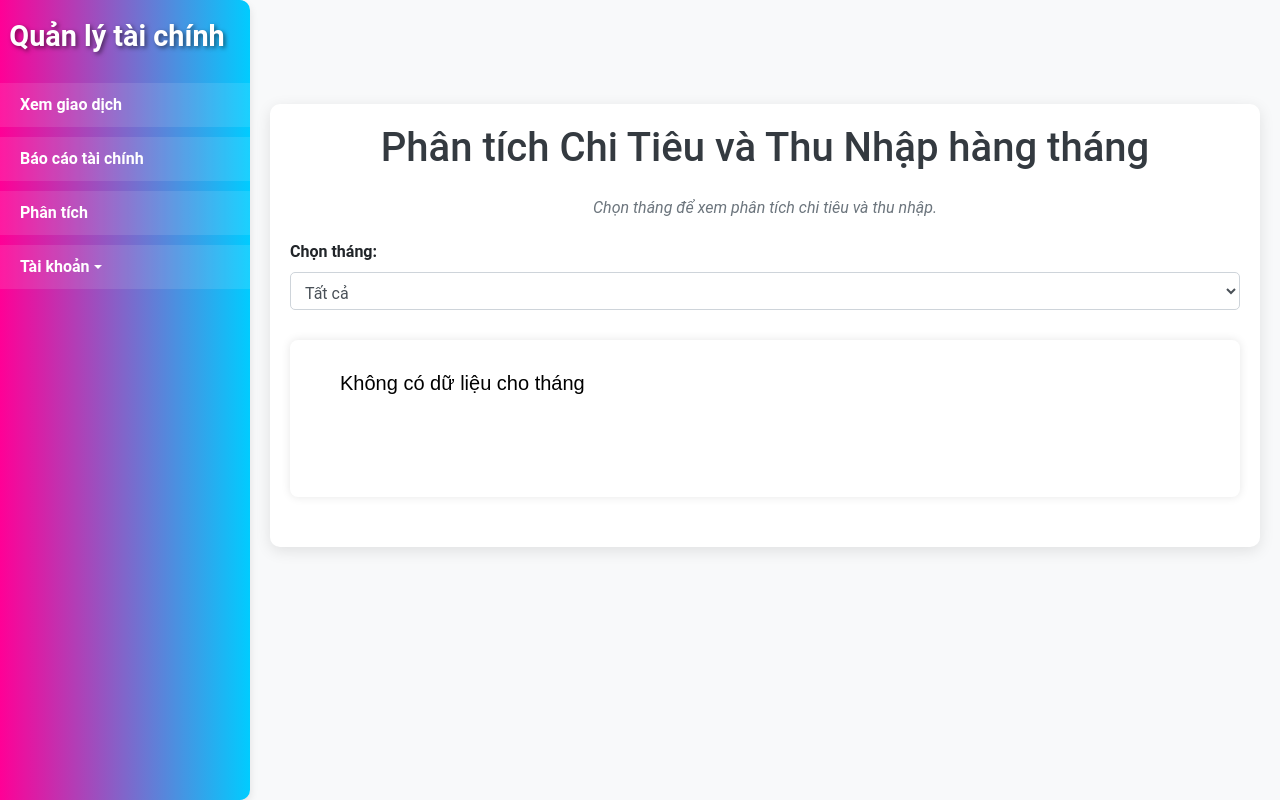
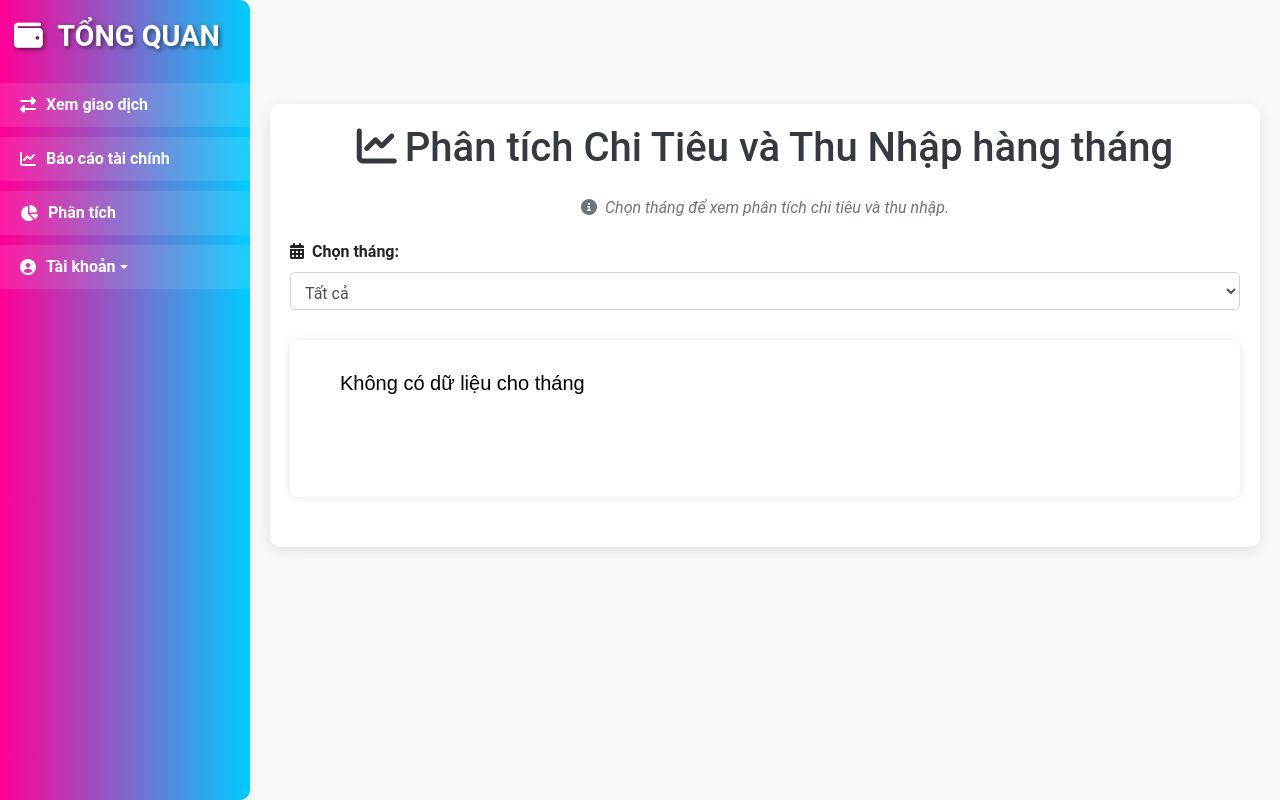
Before and after one commit to quytai0402/PythonNangCao, a Flask app: template templates/analysis.html in a window 1280 px wide. Run offline with Flask 3, Linux system fonts and the light colour scheme; the template is opened without the code that fills it, so the values that code supplies are empty; some libraries are stand-ins or nearby versions.

Commit message:
Update analysis.html

```diff
--- a/templates/analysis.html
+++ b/templates/analysis.html
@@ -4,6 +4,7 @@
     <meta charset="UTF-8">
     <meta name="viewport" content="width=device-width, initial-scale=1.0">
     <title>Phân tích và Dự báo</title>
+    <link rel="stylesheet" href="https://cdnjs.cloudflare.com/ajax/libs/font-awesome/6.4.0/css/all.min.css">
     <link rel="stylesheet" href="https://stackpath.bootstrapcdn.com/bootstrap/4.3.1/css/bootstrap.min.css">
     <script src="https://code.jquery.com/jquery-3.3.1.slim.min.js"></script>
     <script src="https://cdnjs.cloudflare.com/ajax/libs/popper.js/1.14.7/umd/popper.min.js"></script>
@@ -89,7 +90,6 @@
             }
         }
 
-
         h1, h2 {
             color: #343a40;
             margin-bottom: 20px;
@@ -130,6 +130,11 @@
         .card {
             margin-bottom: 20px;
             box-shadow: 0 2px 5px rgba(0, 0, 0, 0.15);
+            border-radius: 15px;
+            transition: transform 0.2s;
+        }
+        .card:hover {
+            transform: translateY(-5px);
         }
 
         footer {
@@ -160,38 +165,65 @@
             color: #ffcc00 !important;
             text-shadow: 2px 2px 8px rgba(0, 0, 0, 0.7);
         }
+        /* Additional Icon Styling */
+        .btn-group .btn i {
+            margin-right: 8px;
+        }
+        .table th i {
+            margin-left: 5px;
+            color: #ffc107;
+        }
     </style>
 </head>
 <body>
     <!-- Navbar -->
     <nav class="navbar navbar-vertical">
         <ul class="navbar-nav">
-                <li class="navbar-brand"><a href="/dashboard">Quản lý tài chính</li>
-                <li class="nav-item"><a class="nav-link" href="/">Xem giao dịch</a></li>
-                <li class="nav-item"><a class="nav-link" href="/report">Báo cáo tài chính</a></li>
-                <li class="nav-item"><a class="nav-link" href="/analysis">Phân tích</a></li>
+            <li class="navbar-brand">
+                <a href="/dashboard">
+                    <i class="fas fa-wallet mr-2"></i> TỔNG QUAN
+                </a>
+            </li>
+            <li class="nav-item">
+                <a class="nav-link" href="/">
+                    <i class="fas fa-exchange-alt"></i> Xem giao dịch
+                </a>
+            </li>
+            <li class="nav-item">
+                <a class="nav-link" href="/report">
+                    <i class="fas fa-chart-line"></i> Báo cáo tài chính
+                </a>
+            </li>
+            <li class="nav-item">
+                <a class="nav-link" href="/analysis">
+                    <i class="fas fa-chart-pie"></i> Phân tích
+                </a>
+            </li>
             <li class="nav-item dropdown">
                 <a class="nav-link dropdown-toggle" href="#" id="userDropdown" role="button" data-toggle="dropdown" aria-haspopup="true" aria-expanded="false">
-                        Tài khoản
+                    <i class="fas fa-user-circle"></i> Tài khoản
                 </a>
                 <div class="dropdown-menu" aria-labelledby="userDropdown">
-                        <a class="dropdown-item" href="/profile">Hồ sơ</a>
-                        <a class="dropdown-item" href="/logout">Đăng xuất</a>
+                    <a class="dropdown-item" href="/profile">
+                        <i class="fas fa-id-badge"></i> Hồ sơ
+                    </a>
+                    <a class="dropdown-item" href="/logout">
+                        <i class="fas fa-sign-out-alt"></i> Đăng xuất
+                    </a>
                 </div>
             </li>
         </ul>
-        </div>
     </nav>
 
     <div class="container mt-4">
-        <h1 class="text-center mb-4">Phân tích Chi Tiêu và Thu Nhập hàng tháng</h1>
+        <h1 class="text-center mb-4"><i class="fas fa-chart-line mr-2"></i>Phân tích Chi Tiêu và Thu Nhập hàng tháng</h1>
 
         <div class="help-text text-center">
-            Chọn tháng để xem phân tích chi tiêu và thu nhập.
+            <i class="fas fa-info-circle mr-2"></i>Chọn tháng để xem phân tích chi tiêu và thu nhập.
         </div>
 
         <div class="form-group">
-            <label for="monthSelect">Chọn tháng:</label>
+            <label for="monthSelect"><i class="fas fa-calendar-alt mr-2"></i>Chọn tháng:</label>
             <select id="monthSelect" class="form-control">
                 <option value="">Tất cả</option>
                 {% for month in range(1, 13) %}
@@ -209,15 +241,15 @@
         {% else %}
             <div class="card">
                 <div class="card-body">
-                    <h2 class="mt-4">Kết quả phân tích Thu Nhập</h2>
+                    <h2 class="mt-4"><i class="fas fa-money-bill-wave mr-2"></i>Kết quả phân tích Thu Nhập</h2>
                     <table class="table table-bordered analysis-table">
                         <thead>
                             <tr>
-                                <th>Tháng</th>
-                                <th>Tổng Thu Nhập</th>
-                                <th>Thu Nhập Trung Bình</th>
-                                <th>Thu Nhập Cao Nhất</th>
-                                <th>Thu Nhập Thấp Nhất</th>
+                                <th><i class="fas fa-calendar-day"></i> Tháng</th>
+                                <th><i class="fas fa-dollar-sign"></i> Tổng Thu Nhập</th>
+                                <th><i class="fas fa-chart-bar"></i> Thu Nhập Trung Bình</th>
+                                <th><i class="fas fa-chart-line"></i> Thu Nhập Cao Nhất</th>
+                                <th><i class="fas fa-chart-pie"></i> Thu Nhập Thấp Nhất</th>
                             </tr>
                         </thead>
                         <tbody>
@@ -237,15 +269,15 @@
 
             <div class="card">
                 <div class="card-body">
-                    <h2 class="mt-4">Kết quả phân tích Chi Tiêu</h2>
+                    <h2 class="mt-4"><i class="fas fa-money-bill-wave-alt mr-2"></i>Kết quả phân tích Chi Tiêu</h2>
                     <table class="table table-bordered analysis-table">
                         <thead>
                             <tr>
-                                <th>Tháng</th>
-                                <th>Tổng Chi Tiêu</th>
-                                <th>Chi Tiêu Trung Bình</th>
-                                <th>Chi Tiêu Cao Nhất</th>
-                                <th>Chi Tiêu Thấp Nhất</th>
+                                <th><i class="fas fa-calendar-day"></i> Tháng</th>
+                                <th><i class="fas fa-dollar-sign"></i> Tổng Chi Tiêu</th>
+                                <th><i class="fas fa-chart-bar"></i> Chi Tiêu Trung Bình</th>
+                                <th><i class="fas fa-chart-line"></i> Chi Tiêu Cao Nhất</th>
+                                <th><i class="fas fa-chart-pie"></i> Chi Tiêu Thấp Nhất</th>
                             </tr>
                         </thead>
                         <tbody>
@@ -264,8 +296,6 @@
             </div>
         {% endif %}
     </div>
-
-
 
     <script>
         document.getElementById('monthSelect').addEventListener('change', function() {
```
Lines whose indentation alone changed are shown as unchanged.
